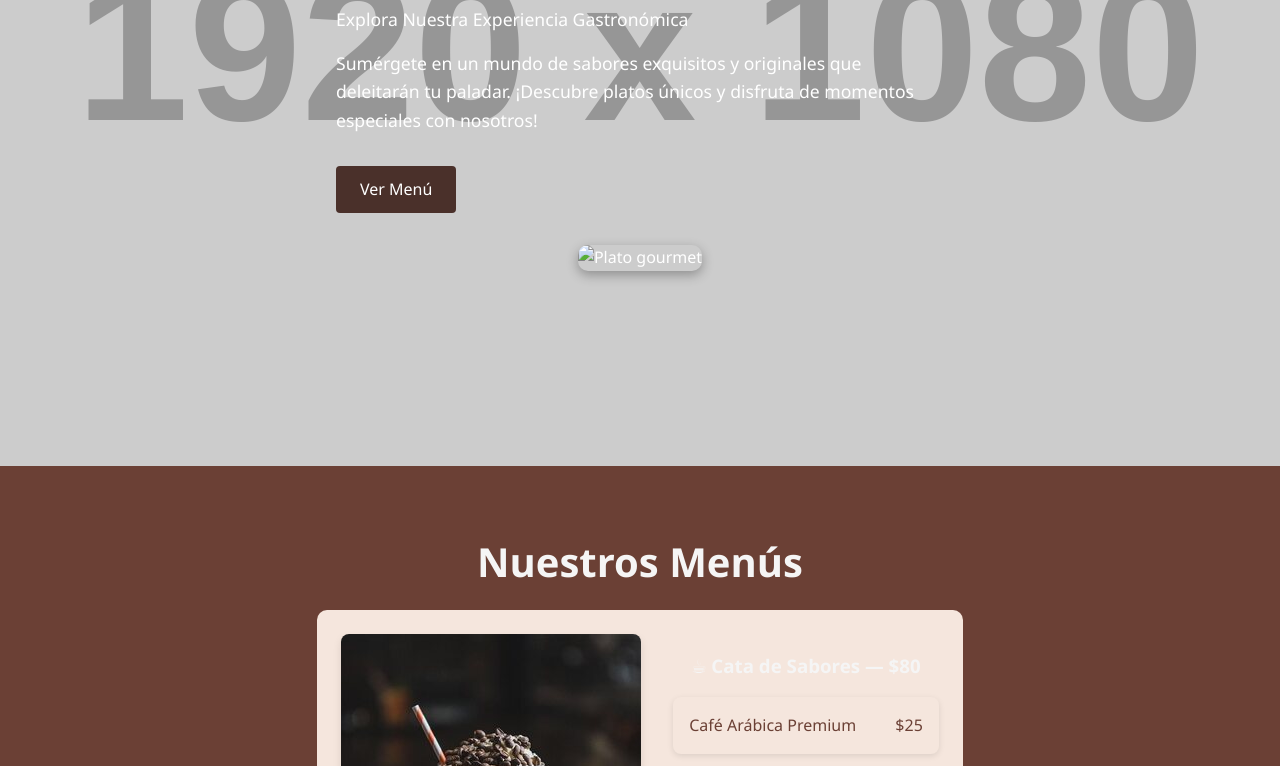
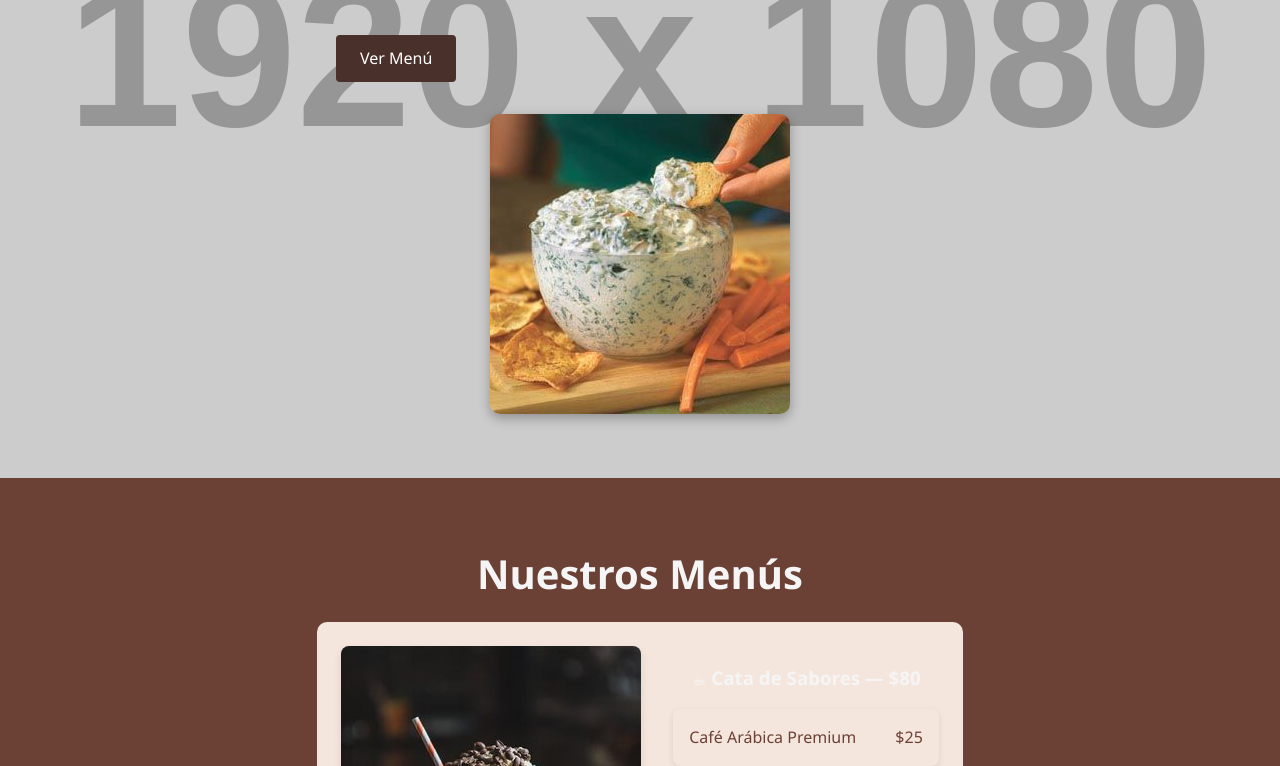
Before and after one commit to JesusGR48/oasisdelcafe, a plain HTML site: page index.html in a window 1280 px wide. Shown: the part 334-1100 px from the top of the page. Drawn offline with Linux system fonts and the light colour scheme; placeholder pictures from the web are drawn by us.

Commit message:
Update index.html

```diff
--- a/index.html
+++ b/index.html
@@ -188,7 +188,7 @@
       <p>Sumérgete en un mundo de sabores exquisitos y originales que deleitarán tu paladar. ¡Descubre platos únicos y disfruta de momentos especiales con nosotros!</p>
       <button class="btn" onclick="document.getElementById('menus').scrollIntoView({behavior: 'smooth'})">Ver Menú</button>
     </div>
-    <img src="images/pd2.jpg" alt="Plato gourmet">
+    <img src="pd2.jpg" alt="Plato gourmet">
   </section>
 
   <!-- SECCIÓN MENÚS -->
```
